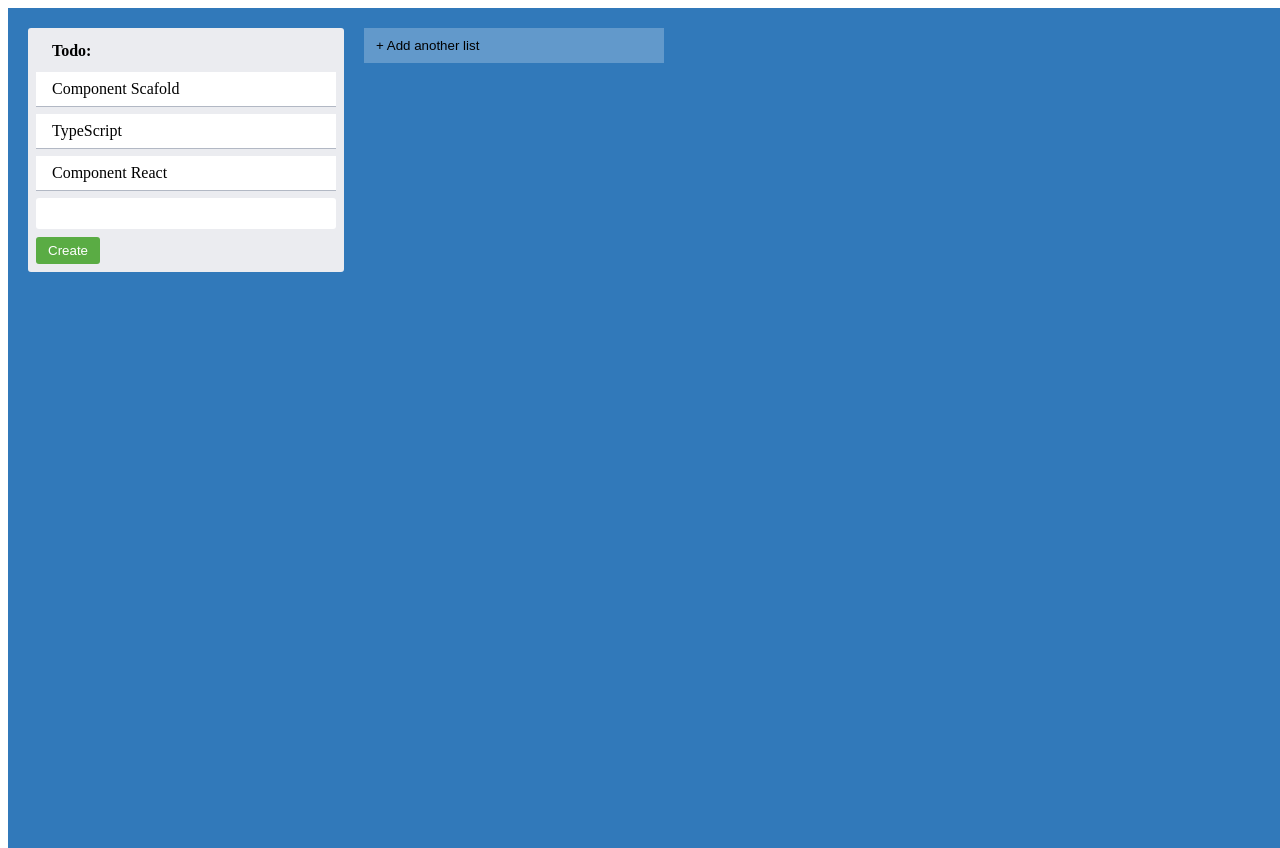
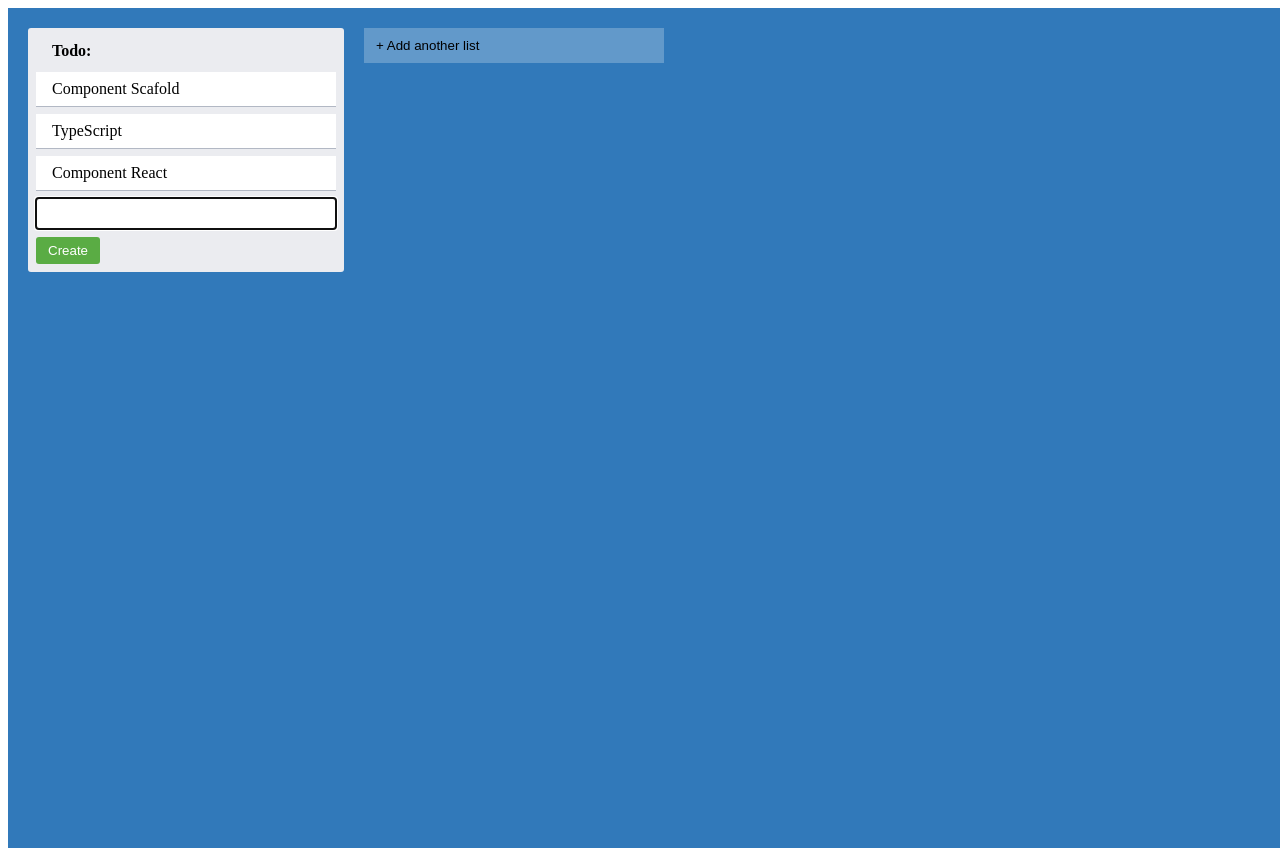
Before and after one commit to DCN13/Trello, a React (Vite) app: page / in a window 1280 px wide. Both pictures are taken after a click on the button "+ Add another card". Shown: the top 848 px of the page. Built offline with nearby package versions, Linux system fonts and the light colour scheme.

Commit message:
Auto focus on inputs

```diff
--- a/src/NewItemForm.tsx
+++ b/src/NewItemForm.tsx
@@ -1,15 +1,22 @@
 import { useState } from "react";
 import { NewItemButton, NewItemFormContainer, NewItemInput } from "./styles";
+import { useFocus } from "./utils/useFocus";
 
 type Props = {
   onAdd(text: string): void;
 };
 const NewItemForm = ({ onAdd }: Props) => {
   const [text, setText] = useState("");
+  const inputRef = useFocus();
+
   return (
     <>
       <NewItemFormContainer>
-        <NewItemInput value={text} onChange={(e) => setText(e.target.value)} />
+        <NewItemInput
+          value={text}
+          onChange={(e) => setText(e.target.value)}
+          ref={inputRef}
+        />
         <NewItemButton onClick={() => onAdd(text)}>Create</NewItemButton>
       </NewItemFormContainer>
     </>
--- /dev/null
+++ b/src/utils/useFocus.ts
@@ -0,0 +1,11 @@
+import { useRef, useEffect } from "react";
+
+export const useFocus = () => {
+  const ref = useRef<HTMLInputElement>(null);
+
+  useEffect(() => {
+    ref.current?.focus();
+  }, []);
+
+  return ref;
+};
```
